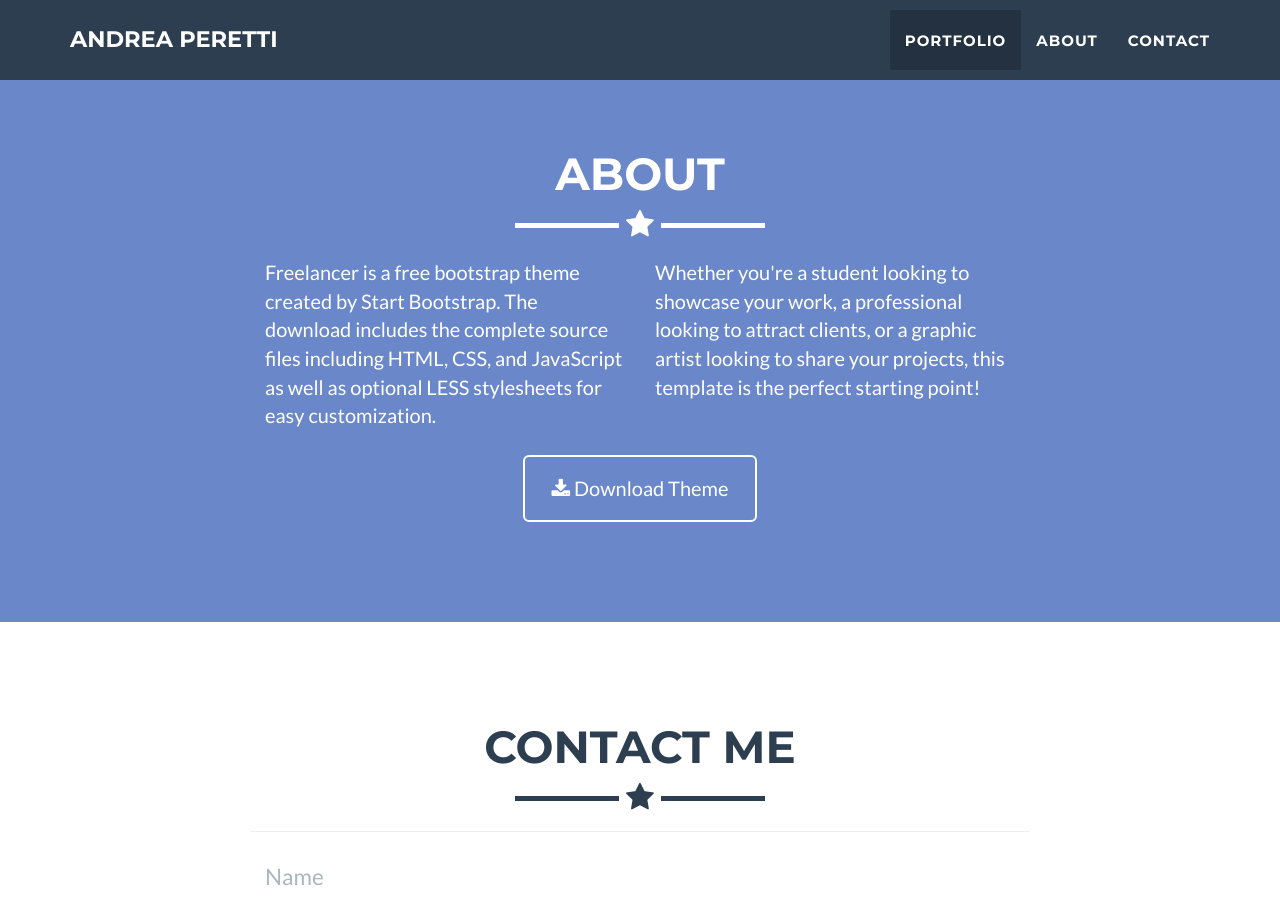
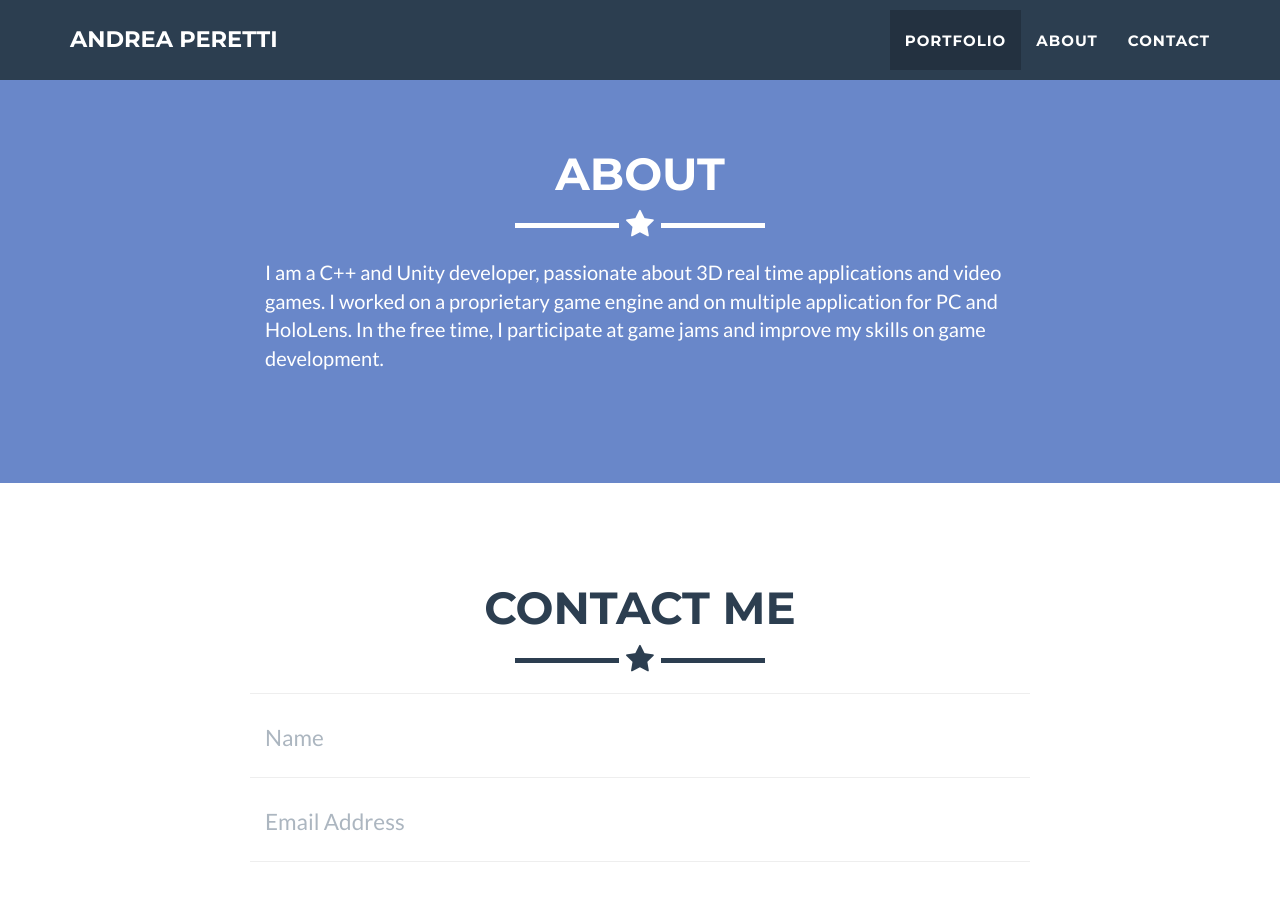
Before and after one commit to andxet/andxet.dev, a Jekyll site: the page built from index.html, in a window 1280 px wide and 900 px high, scrolled down 1290 px. Built offline with Jekyll 4.4.1, drawn with Linux system fonts in a browser that asks for light colours; comment, search, counter and statistics services are not loaded.

Commit message:
Changed about section

```diff
--- a/_includes/about.html
+++ b/_includes/about.html
@@ -8,17 +8,17 @@
                 </div>
             </div>
             <div class="row">
-                <div class="col-lg-4 col-lg-offset-2">
-                    <p>Freelancer is a free bootstrap theme created by Start Bootstrap. The download includes the complete source files including HTML, CSS, and JavaScript as well as optional LESS stylesheets for easy customization.</p>
+                <div class="col-lg-8 col-lg-offset-2">
+                    <p>I am a C++ and Unity developer, passionate about 3D real time applications and video games. I worked on a proprietary game engine and on multiple application for PC and HoloLens. In the free time, I participate at game jams and improve my skills on game development.</p>
                 </div>
-                <div class="col-lg-4">
-                    <p>Whether you're a student looking to showcase your work, a professional looking to attract clients, or a graphic artist looking to share your projects, this template is the perfect starting point! </p>
+                <!--<div class="col-lg-4">
+                    <p>Second colums</p>
                 </div>
                 <div class="col-lg-8 col-lg-offset-2 text-center">
                     <a href="https://github.com/jeromelachaud/freelancer-theme" class="btn btn-lg btn-outline">
-                        <i class="fa fa-download"></i> Download Theme
+                        <i class="fa fa-download"></i> Download Something
                     </a>
-                </div>
+                </div>-->
             </div>
         </div>
     </section>
```
